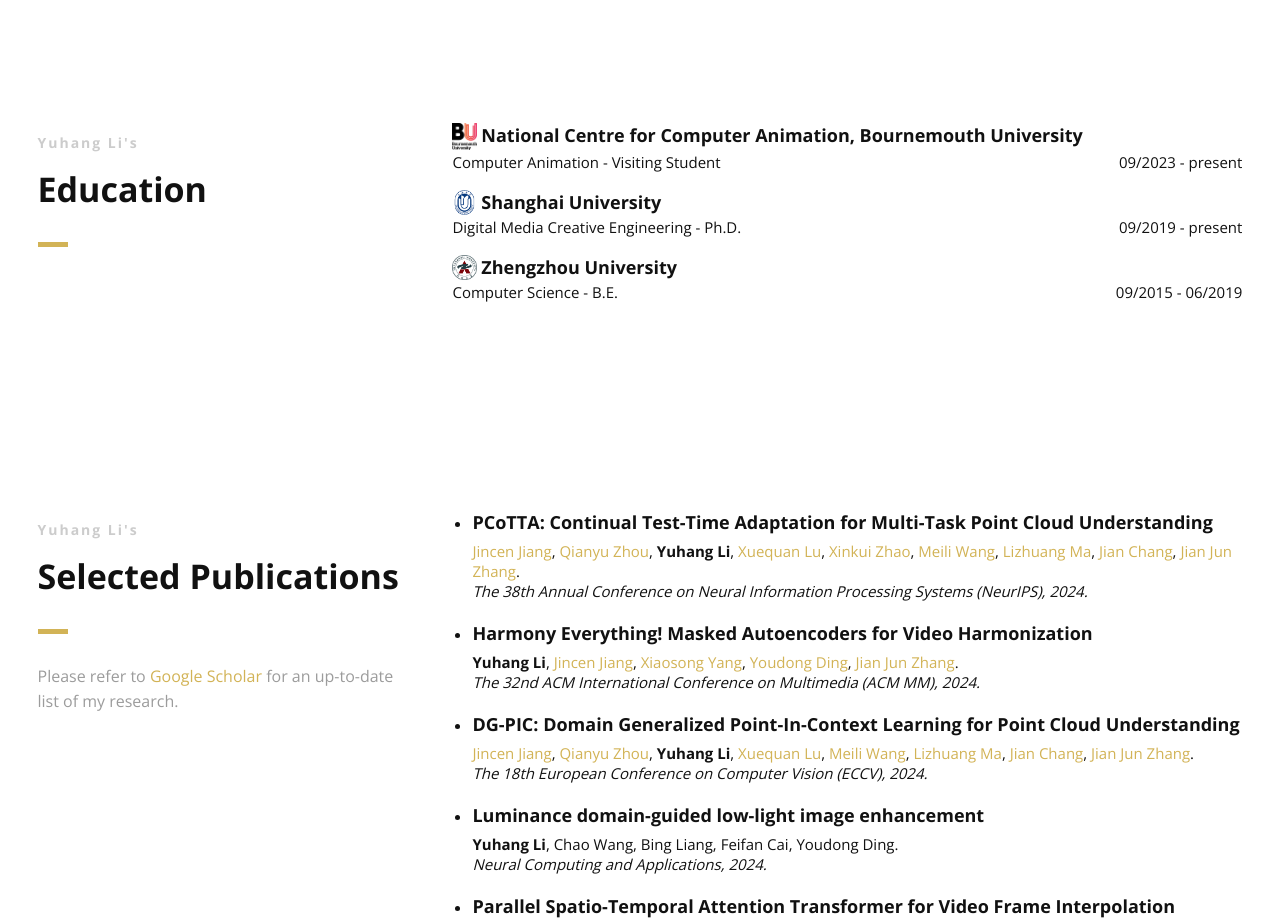
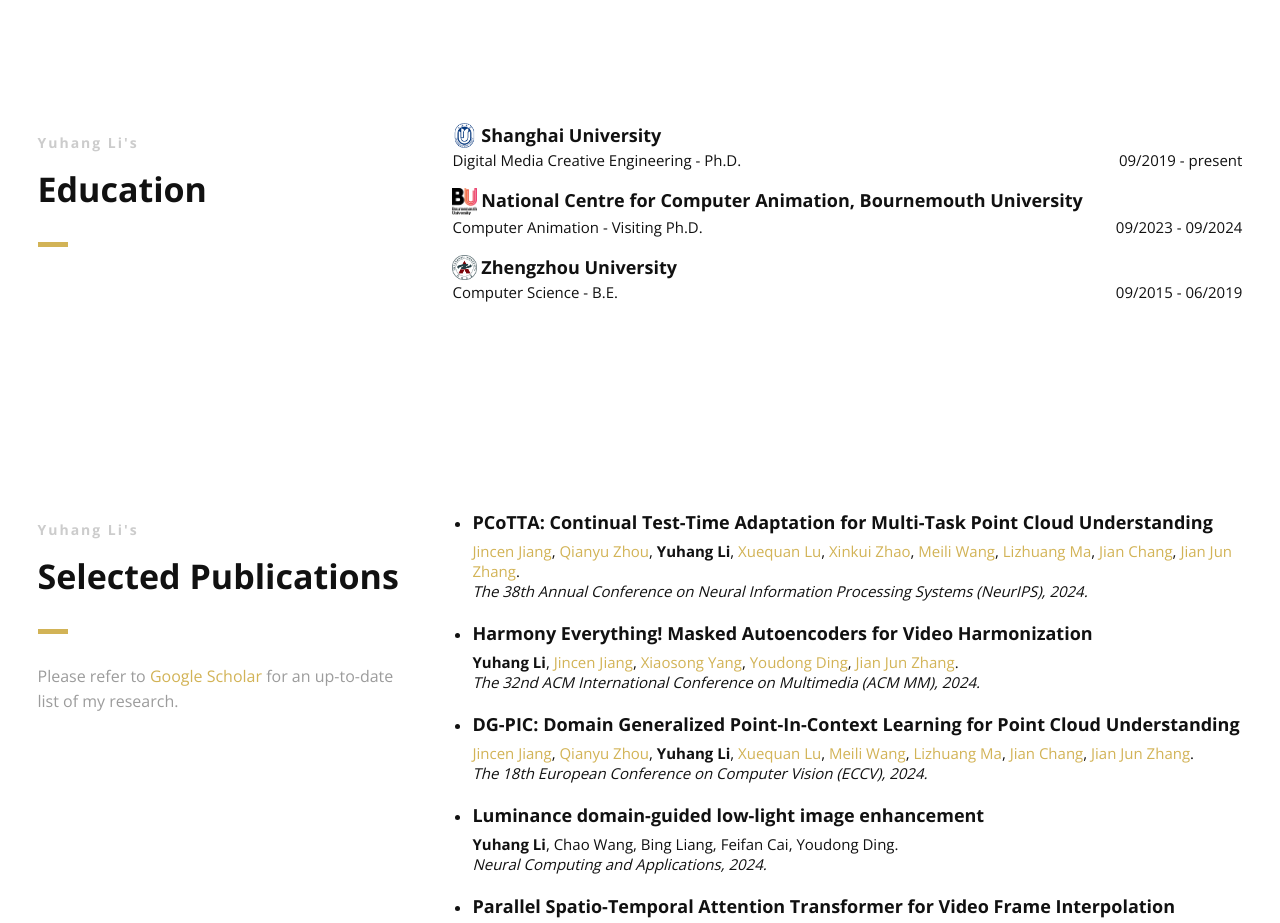
Before and after one commit to YuhangLi-li/YuhangLi-li.github.io, a plain HTML site: page index.html in a window 1280 px wide. Shown: the part 1580-2503 px from the top of the page. Drawn offline with nearby package versions, Linux system fonts and the light colour scheme.

Commit message:
Add files via upload

```diff
--- a/index.html
+++ b/index.html
@@ -276,13 +276,13 @@
                         <!--Icon-->
                         <div class="icon">
                             <!-- <i class="fa fa-html5 fa-2x"></i> -->
-                            <img width="25px" src="images/education/bournemouth_uni.png">
-                            <h4 style="line-height:25px; display:inline">National Centre for Computer Animation, Bournemouth University</h4>
+                            <img width="25px" src="images/education/shanghai_uni.png">
+                            <h4 style="line-height:25px; display:inline">Shanghai University</h4>
                         </div>
                         <!--Icon Block Description-->
                         <div>
-                            <p style="float: left">Computer Animation - Visiting Student</p>
-                            <p style="float: right">09/2023 - present</p>
+                            <p style="float: left">Digital Media Creative Engineering - Ph.D.</p>
+                            <p style="float: right">09/2019 - present</p>
                         </div>
                         <div style="clear:both"></div>
                     </div>
@@ -293,13 +293,13 @@
                         <!--Icon-->
                         <div class="icon">
                             <!-- <i class="fa fa-html5 fa-2x"></i> -->
-                            <img width="25px" src="images/education/shanghai_uni.png">
-                            <h4 style="line-height:25px; display:inline">Shanghai University</h4>
+                            <img width="25px" src="images/education/bournemouth_uni.png">
+                            <h4 style="line-height:25px; display:inline">National Centre for Computer Animation, Bournemouth University</h4>
                         </div>
                         <!--Icon Block Description-->
                         <div>
-                            <p style="float: left">Digital Media Creative Engineering - Ph.D.</p>
-                            <p style="float: right">09/2019 - present</p>
+                            <p style="float: left">Computer Animation - Visiting Ph.D.</p>
+                            <p style="float: right">09/2023 - 09/2024</p>
                         </div>
                         <div style="clear:both"></div>
                     </div>
```
